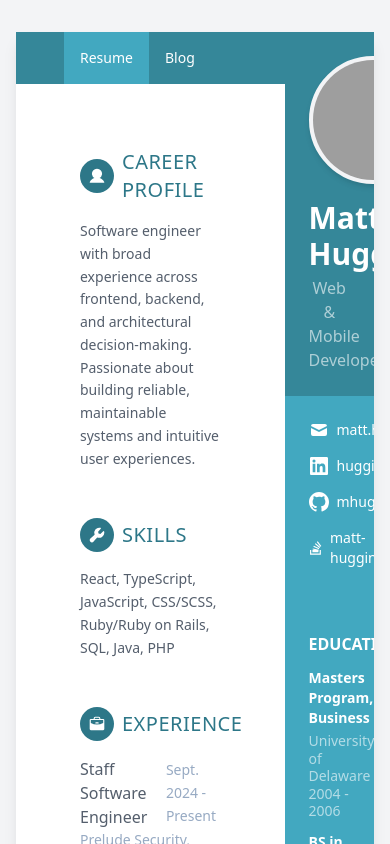
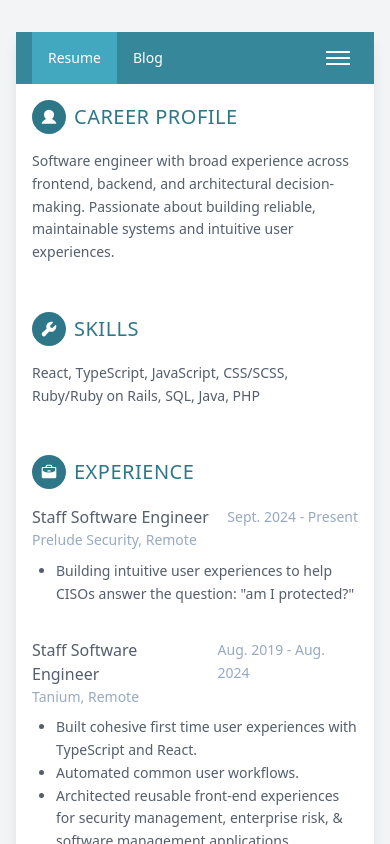
Before and after one commit to mhuggins/matthuggins.com, a React (Vite) app: page / in a window 390 px wide. Shown: the top 844 px of the page. Built offline with nearby package versions, Linux system fonts and the light colour scheme; grey boxes are pictures that could not be loaded.

Commit message:
make site responsive

```diff
--- a/package.json
+++ b/package.json
@@ -17,7 +17,7 @@
     "start": "node dist/server.js",
     "preview": "vite preview",
     "lint": "biome check .",
-    "lint:fix": "biome check --write .",
+    "lint:fix": "biome check --write --unsafe .",
     "format": "biome format .",
     "format:fix": "biome format --write .",
     "typecheck": "tsc --noEmit",
--- /dev/null
+++ b/src/components/ContactLinks.tsx
@@ -0,0 +1,39 @@
+import { cn } from "@/utils/cn";
+import { EmailIcon } from "./icons/EmailIcon";
+import { GitHubIcon } from "./icons/GitHubIcon";
+import { LinkedInIcon } from "./icons/LinkedInIcon";
+import { StackOverflowIcon } from "./icons/StackOverflowIcon";
+import { SidebarLink } from "./SidebarLink";
+
+export interface ContactLinksProps {
+  className?: string;
+}
+
+export const ContactLinks = ({ className }: ContactLinksProps) => (
+  <div className={cn("flex flex-col items-start gap-4 text-sm", className)}>
+    <SidebarLink
+      icon={<EmailIcon className="size-5" />}
+      title="Email"
+      label="matt.huggins@gmail.com"
+      href="mailto:matt.huggins@gmail.com"
+    />
+    <SidebarLink
+      icon={<LinkedInIcon className="size-5" />}
+      title="LinkedIn"
+      label="huggie"
+      href="https://www.linkedin.com/in/huggie"
+    />
+    <SidebarLink
+      icon={<GitHubIcon className="size-5" />}
+      title="GitHub"
+      label="mhuggins"
+      href="https://github.com/mhuggins"
+    />
+    <SidebarLink
+      icon={<StackOverflowIcon className="size-5" />}
+      title="StackOverflow"
+      label="matt-huggins"
+      href="https://stackoverflow.com/users/107277/matt-huggins"
+    />
+  </div>
+);
--- /dev/null
+++ b/src/components/HamburgerMenu.tsx
@@ -0,0 +1,83 @@
+import { useEffect, useRef, useState } from "react";
+import { createPortal } from "react-dom";
+import { cn } from "@/utils/cn";
+import { ContactLinks } from "./ContactLinks";
+import { Profile } from "./Profile";
+
+export const HamburgerMenu = () => {
+  const [isOpen, setIsOpen] = useState(false);
+  const [menuPosition, setMenuPosition] = useState({ top: 0, right: 0 });
+  const buttonRef = useRef<HTMLButtonElement>(null);
+
+  useEffect(() => {
+    if (isOpen && buttonRef.current) {
+      const buttonRect = buttonRef.current.getBoundingClientRect();
+      setMenuPosition({
+        top: buttonRect.bottom + 8, // 8px gap (mt-2)
+        right: window.innerWidth - buttonRect.right,
+      });
+    }
+  }, [isOpen]);
+
+  useEffect(() => {
+    const handleResize = () => {
+      if (isOpen && buttonRef.current) {
+        const buttonRect = buttonRef.current.getBoundingClientRect();
+        setMenuPosition({
+          top: buttonRect.bottom + 8,
+          right: window.innerWidth - buttonRect.right,
+        });
+      }
+    };
+
+    window.addEventListener("resize", handleResize);
+    return () => window.removeEventListener("resize", handleResize);
+  }, [isOpen]);
+
+  return (
+    <div className="md:hidden">
+      <button
+        type="button"
+        ref={buttonRef}
+        onClick={() => setIsOpen(!isOpen)}
+        className="flex flex-col gap-1 p-2"
+        aria-label="Toggle menu"
+      >
+        <span
+          className={cn(
+            "h-0.5 w-6 bg-white transition-all duration-200",
+            isOpen && "translate-y-1.5 rotate-45",
+          )}
+        />
+        <span
+          className={cn("h-0.5 w-6 bg-white transition-all duration-200", isOpen && "opacity-0")}
+        />
+        <span
+          className={cn(
+            "h-0.5 w-6 bg-white transition-all duration-200",
+            isOpen && "-rotate-45 -translate-y-1.5",
+          )}
+        />
+      </button>
+
+      {/* Portal the menu to document.body */}
+      {isOpen &&
+        createPortal(
+          <>
+            <div className="fixed inset-0 bg-black/20" onClick={() => setIsOpen(false)} />
+            <div
+              className="fixed w-64 rounded-lg bg-[#42A8C0] shadow-lg"
+              style={{
+                top: `${menuPosition.top}px`,
+                right: `${menuPosition.right}px`,
+              }}
+            >
+              <Profile className="rounded-t-lg p-4" />
+              <ContactLinks className="p-4" />
+            </div>
+          </>,
+          document.body,
+        )}
+    </div>
+  );
+};
--- /dev/null
+++ b/src/components/Profile.tsx
@@ -0,0 +1,21 @@
+import { cn } from "@/utils/cn";
+
+export interface ProfileProps {
+  className?: string;
+}
+
+export const Profile = ({ className }: ProfileProps) => (
+  <div className={cn("bg-[#358799] p-6 text-center text-white print:py-0", className)}>
+    <div className="mx-auto mt-2 mb-4 size-16 overflow-hidden rounded-full border-2 border-gray-100 bg-gray-100 shadow-md md:mt-0 md:size-32 md:border-4">
+      <img
+        src="https://github.com/mhuggins.png"
+        alt="Matt Huggins"
+        className="size-full object-cover"
+      />
+    </div>
+    <h1 className="mb-1/2 font-bold text-lg md:mb-1 md:text-3xl">Matt Huggins</h1>
+    <p className="font-light text-sm text-white/60 md:text-base print:text-gray-900/60">
+      Web &amp; Mobile Developer
+    </p>
+  </div>
+);
--- /dev/null
+++ b/src/content/blog/reusable-form-patterns-with-tanstack-form.md
@@ -0,0 +1,9 @@
+---
+title: Reusable Form Patterns with TanStack Form
+date: 2025-09-15
+published: false
+tags: [react, forms]
+summary: TODO
+---
+
+TODO
--- a/src/content/blog/using-faux-activerecord-models-in-rails-3.md
+++ b/src/content/blog/using-faux-activerecord-models-in-rails-3.md
@@ -1,6 +1,7 @@
 ---
 title: Using Faux ActiveRecord Models in Rails 3
 date: 2014-01-04
+published: true
 tags: [ruby, ruby on rails]
 summary: |
   Implementing forms that are associated with models -- specifically ActiveRecord objects -- is pretty common when developing with Ruby on Rails. In fact, the built-in FormHelper assumes that you're working with some kind of persisted object.
--- a/src/routes/__root.tsx
+++ b/src/routes/__root.tsx
@@ -1,11 +1,9 @@
 import { createRootRoute, Link, Outlet, useRouterState } from "@tanstack/react-router";
 import { TanStackRouterDevtools } from "@tanstack/react-router-devtools";
 import { BackgroundSection } from "@/components/BackgroundSection";
-import { EmailIcon } from "@/components/icons/EmailIcon";
-import { GitHubIcon } from "@/components/icons/GitHubIcon";
-import { LinkedInIcon } from "@/components/icons/LinkedInIcon";
-import { StackOverflowIcon } from "@/components/icons/StackOverflowIcon";
-import { SidebarLink } from "@/components/SidebarLink";
+import { ContactLinks } from "@/components/ContactLinks";
+import { HamburgerMenu } from "@/components/HamburgerMenu";
+import { Profile } from "@/components/Profile";
 import { cn } from "@/utils/cn";
 
 export const Route = createRootRoute({
@@ -13,18 +11,42 @@ export const Route = createRootRoute({
 });
 
 function Root() {
-  const { location: { pathname } } = useRouterState();
-  const isBlogActive = pathname.split('/')[1] === "blog";
+  const {
+    location: { pathname },
+  } = useRouterState();
+  const isBlogActive = pathname.split("/")[1] === "blog";
 
   return (
     <div className="min-h-dvh bg-gray-100 font-sans text-gray-900">
-      <div className="mx-auto max-w-6xl px-4 py-8 print:p-0">
-        <div className="grid min-h-screen grid-cols-4 gap-0 overflow-hidden bg-white shadow-lg">
-          {/* Main Content - Left Column (3/4 width) */}
-          <main className="col-span-3">
+      <div className="mx-auto max-w-6xl px-4 py-8 md:px-4 md:py-8 print:p-0">
+        <div className="min-h-screen overflow-hidden bg-white shadow-lg md:flex">
+          {/* Main Content */}
+          <main className="md:flex-1">
             {/* Navigation Header */}
-            <nav className="bg-[#358799] px-12 text-white print:hidden">
-              <div className="flex text-sm">
+            <nav className="bg-[#358799] px-4 text-white md:px-12 print:hidden">
+              <div className="flex items-center justify-between text-sm">
+                {/* Mobile: Navigation Links on left */}
+                <div className="flex text-sm md:hidden">
+                  <Link
+                    to="/"
+                    activeProps={{ className: "bg-[#42A8C0]" }}
+                    className="px-4 py-4 font-medium hover:underline"
+                  >
+                    Resume
+                  </Link>
+                  <Link
+                    to="/blog"
+                    className={cn(
+                      "px-4 py-4 font-medium hover:underline",
+                      isBlogActive && "bg-[#42A8C0]",
+                    )}
+                  >
+                    Blog
+                  </Link>
+                </div>
+
+                {/* Desktop: Navigation Links */}
+                <div className="hidden text-sm md:flex">
                   <Link
                     to="/"
                     activeProps={{ className: "bg-[#42A8C0]" }}
@@ -34,63 +56,31 @@ function Root() {
                   </Link>
                   <Link
                     to="/blog"
-                  className={cn("px-4 py-4 font-medium hover:underline", isBlogActive && "bg-[#42A8C0]")}
+                    className={cn(
+                      "px-4 py-4 font-medium hover:underline",
+                      isBlogActive && "bg-[#42A8C0]",
+                    )}
                   >
                     Blog
                   </Link>
                 </div>
+
+                {/* Mobile: Hamburger Menu on right */}
+                <HamburgerMenu />
+              </div>
             </nav>
 
-            <div className="p-16 print:p-0">
+            <div className="p-4 md:p-16 print:p-0">
               <Outlet />
             </div>
           </main>
 
-          {/* Sidebar - Right Column (1/4 width) */}
-          <aside className="col-span-1 bg-[#42A8C0] text-white print:text-gray-900">
-            {/* Profile Section */}
-            <div className="bg-[#358799] p-6 text-center print:py-0">
-              <div className="mx-auto mb-4 h-32 w-32 overflow-hidden rounded-full border-4 border-gray-100 bg-gray-100 shadow-md">
-                <img
-                  src="https://github.com/mhuggins.png"
-                  alt="Matt Huggins"
-                  className="h-full w-full object-cover"
-                />
-              </div>
-              <h1 className="mb-1 font-bold text-3xl">Matt Huggins</h1>
-              <p className="font-light text-white/60 print:text-gray-900/60">
-                Web &amp; Mobile Developer
-              </p>
-            </div>
+          {/* Sidebar - Hidden on mobile, visible on desktop */}
+          <aside className="hidden bg-[#42A8C0] text-white md:block md:w-64 print:text-gray-900">
+            <Profile />
 
             <div className="flex flex-col gap-16 p-6">
-              {/* Contact Links */}
-              <div className="flex flex-col items-start gap-4 text-sm">
-                <SidebarLink
-                  icon={<EmailIcon className="size-5" />}
-                  title="Email"
-                  label="matt.huggins@gmail.com"
-                  href="mailto:matt.huggins@gmail.com"
-                />
-                <SidebarLink
-                  icon={<LinkedInIcon className="size-5" />}
-                  title="LinkedIn"
-                  label="huggie"
-                  href="https://www.linkedin.com/in/huggie"
-                />
-                <SidebarLink
-                  icon={<GitHubIcon className="size-5" />}
-                  title="GitHub"
-                  label="mhuggins"
-                  href="https://github.com/mhuggins"
-                />
-                <SidebarLink
-                  icon={<StackOverflowIcon className="size-5" />}
-                  title="StackOverflow"
-                  label="matt-huggins"
-                  href="https://stackoverflow.com/users/107277/matt-huggins"
-                />
-              </div>
+              <ContactLinks />
 
               <BackgroundSection
                 title="Education"
--- a/src/types/blog.gen.ts
+++ b/src/types/blog.gen.ts
@@ -11,4 +11,4 @@ export interface BlogPostMetadata {
   tags: BlogTag[];
 }
 
-export type BlogTag = "ruby" | "ruby on rails";
+export type BlogTag = "react" | "forms" | "ruby" | "ruby on rails";
```
Also changed, not shown: src/content/blog/april-fools-how-we-converted-our-site-to-doge-in-just-40-lines-of-code.md (+1 -0 lines), src/content/blog/parsing-domain-names-now-in-gem-form.md (+1 -0 lines), src/content/blog/step-by-step-guide-to-building-your-first-ruby-gem.md (+1 -0 lines), src/data/blog-metadata.gen.ts (+14 -0 lines). Lines whose indentation alone changed are shown as unchanged.
